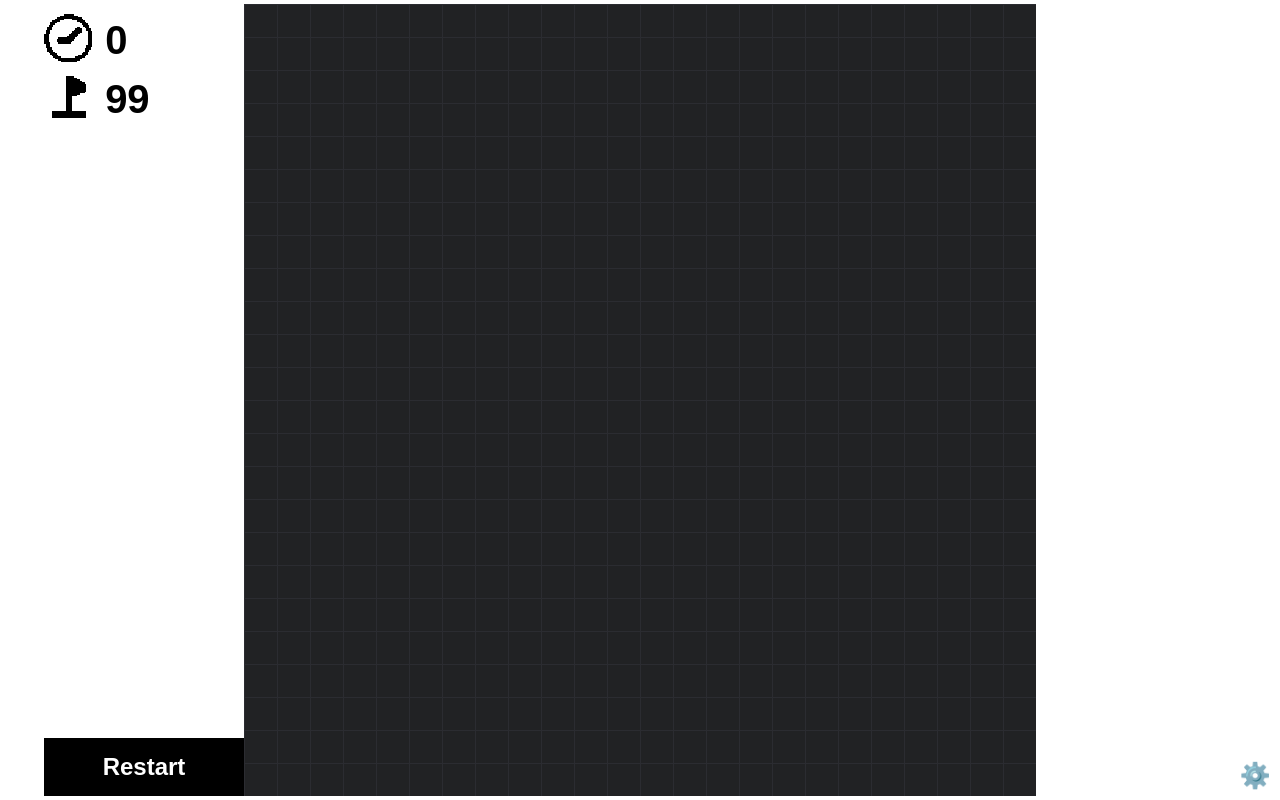
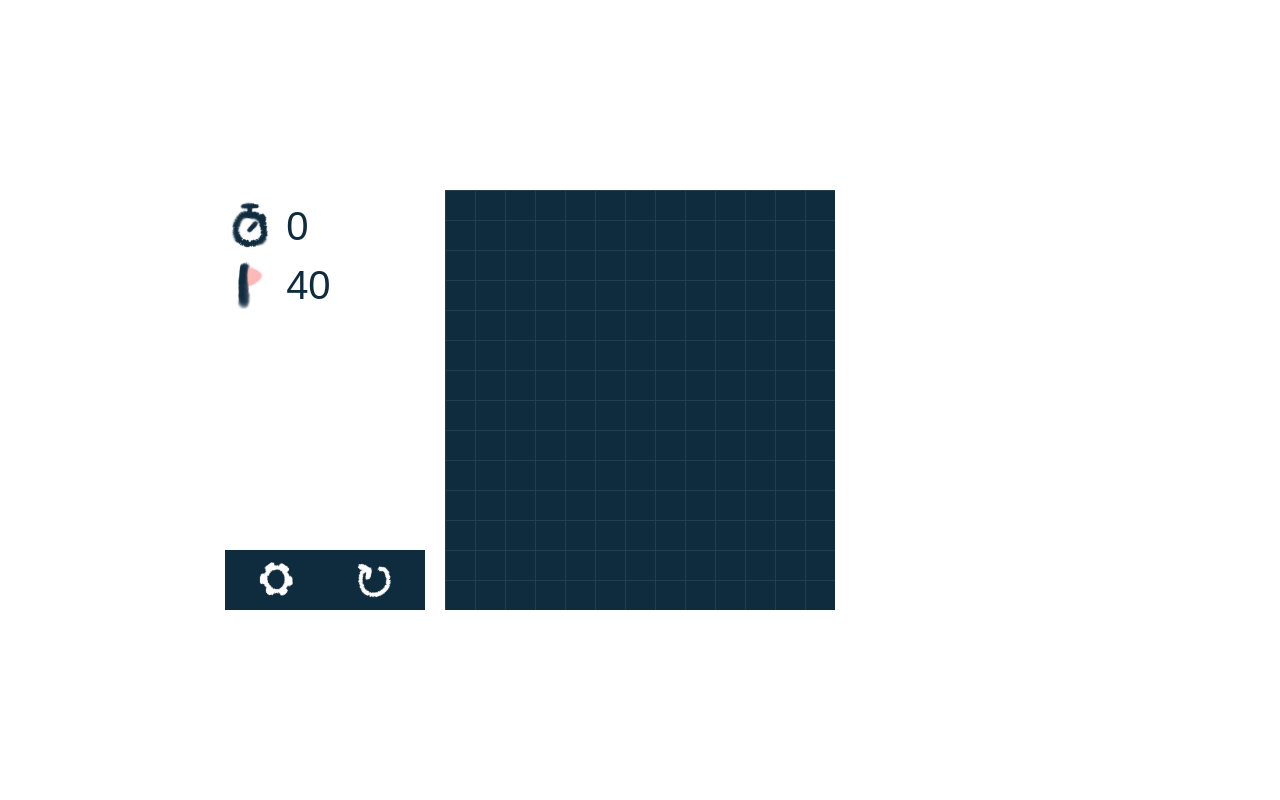
Before and after one commit to tabby456/cool-minesweeper, a plain HTML site: page index.html in a window 1280 px wide. Drawn offline with Linux system fonts and the light colour scheme; a web font is replaced by a local one.

Commit message:
New design prototype, folder structure and difficulty settings

```diff
--- a/index.html
+++ b/index.html
@@ -7,37 +7,48 @@
 
     <link rel="preconnect" href="https://fonts.googleapis.com">
     <link rel="preconnect" href="https://fonts.gstatic.com" crossorigin>
-    <link href="https://fonts.googleapis.com/css2?family=Jersey+10&display=swap" rel="stylesheet">
+    <link href="https://fonts.googleapis.com/css2?family=Sniglet:wght@400;800&display=swap" rel="stylesheet">
 
     <link rel="stylesheet" href="style.css">
 </head>
 <body>
     <div id="container">
         <div id="display-bar">
-            <div id="display-bar-text"><img src="time.png" alt="time"> <span id="timer">0</span></div>
-            <div id="display-bar-text"><img src="flag.png" alt="flagged"> <span id="flags">0</span></div>
-            <button id="restart">Restart</button>
+            <div id="display-bar-text"><img src="img/time.png" alt="time"> <span id="timer">0</span></div>
+            <div id="display-bar-text"><img src="img/flag.png" alt="flagged"> <span id="flags">0</span></div>
+            <div class="flexbox">
+                <button id="config-toggle"><img src="img/config.png" alt="Config"></button>
+                <button id="restart"><img src="img/restart.png" alt="Restart"></button>
+            </div>
         </div>
 
         <main id="map"></main>
     </div>
 
-    <button id="panel-toggle">⚙️</button>
     <div id="panel">
         <div class="dim-screen"></div>
         <div id="panel-main">
-            <label>Difficulty</label><br>
-            <div id="difficulty-list"></div>
+            <label for="difficulty">Difficulty</label>
+            <select name="difficulty" id="difficulty"></select>
         </div>
     </div>
 
-    <video id="jumpscare" src="fnaf-jumpscare.mp4" autoplay hidden></video>
+    <video id="jumpscare" src="vid/fnaf-jumpscare.mp4" autoplay hidden></video>
 
     <script>
 
 
 
-const DEBUG = false;
+let DEBUG = false;
+
+let chosenDifficulty = 1;
+const difficulties = [
+    ['Easy', 10, 8, 10],
+    ['Medium', 13, 14, 40],
+    ['Hard', 24, 24, 99]
+]
+
+const body = document.querySelector('body');
 
 const mapElement = document.getElementById('map');
 let map = {};
@@ -65,6 +76,11 @@ class Cell{
 function clearMap(){
     mapElement.replaceChildren();
     map = {};
+}
+
+function populateMapFromChosenDifficulty(){
+    const d = difficulties[chosenDifficulty];
+    populateMap(d[1], d[2], d[3]);
 }
 
 function populateMap(width = 24, height = 24, mines = 99){
@@ -98,6 +114,7 @@ function populateMap(width = 24, height = 24, mines = 99){
 
     timerText.innerText = timer;
     document.querySelector('body').classList.remove('confetti');
+    updateMinPageSize();
 
     function placeCell(x, y){
         const cell = document.createElement('button');
@@ -287,6 +304,14 @@ function updateFlagNumber(){
     flagsText.textContent = totalMines - cellsFlagged;
 }
 
+function updateMinPageSize(){
+    const cellSize = parseInt(window.getComputedStyle(document.querySelector('#map>button')).getPropertyValue('--cell-size').replace('px',''));
+    const displayBarWidth = document.getElementById('display-bar').offsetWidth;
+
+    body.style.minWidth = (cellSize * mapWidth + cellSize * 2 + displayBarWidth) + 'px';
+    body.style.minHeight = (cellSize * mapHeight + cellSize * 2) + 'px';
+}
+
 
 
 
@@ -315,7 +340,7 @@ function win(){
 
     hasWon = true;
     stopTimer();
-    document.querySelector('body').classList.add('confetti');
+    body.classList.add('confetti');
 }
 
 const timerText = document.getElementById('timer');
@@ -356,13 +381,10 @@ function iterateOverSurroundingCells(x, y, callback){
 }
 
 
-// Restart
+// Restart and populate the map
 const restartButton = document.getElementById('restart');
-restartButton.addEventListener('click', () => {
-    populateMap();
-})
-
-populateMap();
+restartButton.addEventListener('click', () => populateMapFromChosenDifficulty());
+populateMapFromChosenDifficulty();
 
 
 
@@ -370,7 +392,7 @@ populateMap();
 // Panel toggle
 const panel = document.getElementById('panel');
 const panelMain = document.getElementById('panel-main');
-const panelToggle = document.getElementById('panel-toggle');
+const panelToggle = document.getElementById('config-toggle');
 const panelDimScreen = document.querySelector('#panel>.dim-screen');
 
 panel.setAttribute('hidden', true);
@@ -386,8 +408,24 @@ panelToggle.addEventListener('click', togglePanel);
 
 
 // Prepare the panel
-const difficultyList = document.getElementById('difficulty-list');
+const difficultyList = document.getElementById('difficulty');
 
+for (let i = 0; i < difficulties.length; i++){
+    let difficulty = difficulties[i];
+
+    let element = document.createElement('option');
+    element.value = i;
+    element.innerText = difficulty[0];
+
+    difficultyList.appendChild(element);
+}
+
+difficultyList.addEventListener('change', (e) => {
+    console.log(parseInt(e.currentTarget.value));
+    chosenDifficulty = parseInt(e.currentTarget.value);
+});
+
+difficultyList.value = chosenDifficulty;
 
     </script>
 </body>
--- a/style.css
+++ b/style.css
@@ -2,36 +2,49 @@
 
 :root{
     --background-color: white;
-    --color: black;
+    --color: #0f2b3e;
 
-    --button-color: black;
+
+
+    --button-color: #0f2b3e;
     --button-text-color: white;
-    --button-hover-color: #1a1a1a;
-    --button-pressed-color: #272727;
+    --button-hover-color: #123349;
+    --button-pressed-color: #091d2b;
     --button-toggled-color: #8dc0f4;
 
-    --cell-size: 33px;
-    --cell-font-size: 1.1em;
 
-    --cell-color: #212224;
-    --cell-hover-color: #414246;
-    --cell-pressed-color: #56575a;
-    --cell-revealed-color: #000000;
-    --cell-flagged-color: #da746d;
+
+    --cell-size: 30px;
+    --cell-font-size: 1.15em;
+
+    --cell-color: #0f2b3e;
+    --cell-hover-color: #233c4d;
+    --cell-pressed-color: #152c3b;
+
+    --cell-revealed-color: #f3fcfc;
+    --cell-revealed-hover-color: #e3ecec;
+    --cell-revealed-pressed-color: #d2dada;
+
+    --cell-flagged-color: #ef9f99;
+    --cell-flagged-hover-color: #da8c87;
     --cell-mine-color: blueviolet;
 
-    --cell-border: 0 solid #2b2c31;
+
+    --cell-border: 0 solid #243e50;
+    --cell-revealed-border-color: #c0c1c4;
+    --cell-flagged-border-color: #da8c87;
     --cell-border-top-width: 1px;
     --cell-border-left-width: 1px;
 
-    --cell-1: #9aace6;
-    --cell-2: #8edaa7;
-    --cell-3: #e6957d;
-    --cell-4: #b18fe7;
-    --cell-5: #e6b887;
-    --cell-6: #92cfe7;
-    --cell-7: #f8f8f8;
-    --cell-8: #b2b2b3;
+
+    --cell-1: #4e71e2;
+    --cell-2: #189e45;
+    --cell-3: #de6742;
+    --cell-4: #7a41d4;
+    --cell-5: #e29a4e;
+    --cell-6: #4eb8e2;
+    --cell-7: #26292b;
+    --cell-8: #5f6265;
 }
 
 .basic{
@@ -55,6 +68,7 @@
     --cell-mine-color: blueviolet;
 
     --cell-border: 0 solid #c0c1c4;
+    --cell-revealed-border: 0 solid #c0c1c4;
     --cell-border-top-width: 1px;
     --cell-border-left-width: 1px;
 
@@ -68,6 +82,41 @@
     --cell-8: #5f6265;
 }
 
+.black-and-white{
+    --background-color: white;
+    --color: black;
+
+    --button-color: black;
+    --button-text-color: white;
+    --button-hover-color: #1a1a1a;
+    --button-pressed-color: #272727;
+    --button-toggled-color: #8dc0f4;
+
+    --cell-size: 33px;
+    --cell-font-size: 1.1em;
+
+    --cell-color: #212224;
+    --cell-hover-color: #414246;
+    --cell-pressed-color: #56575a;
+    --cell-revealed-color: #000000;
+    --cell-flagged-color: #da746d;
+    --cell-mine-color: blueviolet;
+
+    --cell-border: 0 solid #2b2c31;
+    --cell-revealed-border: 0 solid #2b2c31;
+    --cell-border-top-width: 1px;
+    --cell-border-left-width: 1px;
+
+    --cell-1: #9aace6;
+    --cell-2: #8edaa7;
+    --cell-3: #e6957d;
+    --cell-4: #b18fe7;
+    --cell-5: #e6b887;
+    --cell-6: #92cfe7;
+    --cell-7: #f8f8f8;
+    --cell-8: #b2b2b3;
+}
+
 
 
 
@@ -76,7 +125,7 @@
 
 
 *{
-    font-family: "Jersey 10", sans-serif;
+    font-family: "Sniglet", sans-serif;
 }
 
 body{
@@ -90,7 +139,7 @@ body{
 }
 
 body.confetti{
-    background-image: url(confetti-sticker.gif);
+    background-image: url(img/confetti-sticker.gif);
     background-repeat: repeat-x;
     background-size: 57vh;
 }
@@ -102,29 +151,25 @@ body.confetti{
     position: absolute;
     top: 50%;
     left: 0;
-    transform: translate(-100%, -50%);
+    transform: translate(-110%, -50%);
 }
 
 #display-bar-text{
-    font-weight: 700;
     font-size: 2.5em;
 
     margin: 0;
 }
 
 #display-bar-text img{
-    -webkit-filter: invert(100%);
-    image-rendering: pixelated;
+    /*-webkit-filter: invert(100%);
+    image-rendering: pixelated;*/
 
     height: 1.25em;
     transform: translate(0, 0.25em);
 }
 
-button#restart{
-    padding: 15px 25px;
-
-    position: fixed;
-    bottom: 0;
+#display-bar button{
+    padding: 10px;
     width: 100%;
 
     border: 0;
@@ -133,11 +178,25 @@ button#restart{
 
     text-align: center;
     font-size: 1.5em;
-    font-weight: 600;
 }
 
-button#restart:hover{ background-color: var(--button-hover-color); }
-button#restart:active{ background-color: var(--button-pressed-color); }
+#display-bar button:hover{ background-color: var(--button-hover-color); }
+#display-bar button:active{ background-color: var(--button-pressed-color); }
+
+#display-bar button>img{
+    height: 100%;
+}
+
+#display-bar>.flexbox{
+    position: fixed;
+    bottom: 0;
+    height: 60px;
+    width: 100%;
+}
+
+.flexbox{
+    display: flex;
+}
 
 #container{
     position: absolute;
@@ -162,15 +221,21 @@ button#restart:active{ background-color: var(--button-pressed-color); }
     background-color: var(--cell-color);
 
     font-size: var(--cell-font-size);
-    font-weight: bold;
 }
 #map>button:hover{ background-color: var(--cell-hover-color); }
 #map>button:active{ background-color: var(--cell-pressed-color); }
 
-#map>button.revealed{ background-color: var(--cell-revealed-color); }
-#map>button.flagged{ background-color: var(--cell-flagged-color); }
+#map>button.revealed{
+    background-color: var(--cell-revealed-color);
+    border-color: var(--cell-revealed-border-color);
+}
+#map>button.revealed:hover{ background-color: var(--cell-revealed-hover-color); }
+#map>button.revealed:active{ background-color: var(--cell-revealed-pressed-color); }
 
-#map>button.mine{ background-color: var(--cell-mine-color); }
+#map>button.flagged{ background-color: var(--cell-flagged-color); border-color: var(--cell-flagged-border-color); }
+#map>button.flagged:hover{ background-color: var(--cell-flagged-hover-color); }
+
+#map>button.mine{ background-color: var(--cell-mine-color); border: 0; }
 
 #map>button[value='1']{ color: var(--cell-1); }
 #map>button[value='2']{ color: var(--cell-2); }
@@ -190,6 +255,10 @@ button#restart:active{ background-color: var(--button-pressed-color); }
 }
 
 
+
+
+
+/* Config menu */
 
 #panel-toggle{
     position: fixed;
@@ -225,11 +294,12 @@ button#restart:active{ background-color: var(--button-pressed-color); }
     background-color: #fff;
 
     position: fixed;
-    right: 0;
-    top: 0;
+    left: 50%;
+    top: 50%;
+    transform: translate(-50%, -50%);
 
-    width: 275px;
-    height: 100%;
+    width: 500px;
+    height: 300px;
 
     padding: 25px;
 }
@@ -246,11 +316,21 @@ button#restart:active{ background-color: var(--button-pressed-color); }
     border: 0;
     background-color: var(--button-color);
 
-    text-align: center;
     font-size: medium;
 }
 
-#panel-main button:hover{ background-color: var(--button-hover-color); }
-#panel-main button:active{ background-color: var(--button-pressed-color); }
+#panel-main button:hover, select:hover{ background-color: var(--button-hover-color); }
+#panel-main button:active, select:active{ background-color: var(--button-pressed-color); }
 
 #panel-main button.toggled{ background-color: var(--button-toggled-color); }
+
+select{
+    margin-left: 15px;
+    padding: 8px 15px;
+
+    border: 0;
+    background-color: var(--button-color);
+
+    font-size: 1.6em;
+    color: var(--button-text-color);
+}
```
Also changed, not shown: flag.png (deleted), img/confetti-sticker.gif (renamed from confetti-sticker.gif), img/confetti.gif (renamed from confetti.gif), img/config.png (added), img/explosion-boom.gif (renamed from explosion-boom.gif), img/flag.png (added), img/restart.png (added), img/time.png (added), img/transparent-confetti.gif (renamed from transparent-confetti.gif), img/yippee.gif (renamed from yippee.gif), time.png (deleted), 2 other files.
